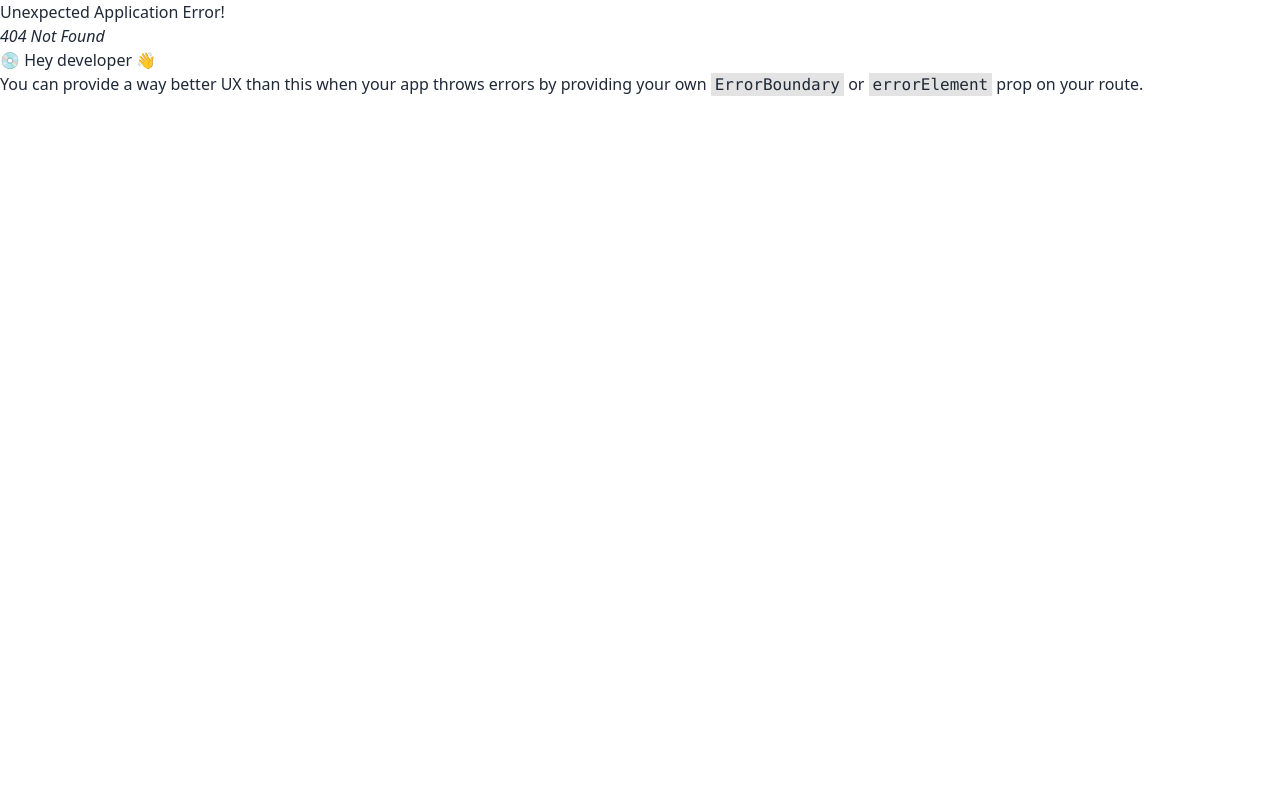
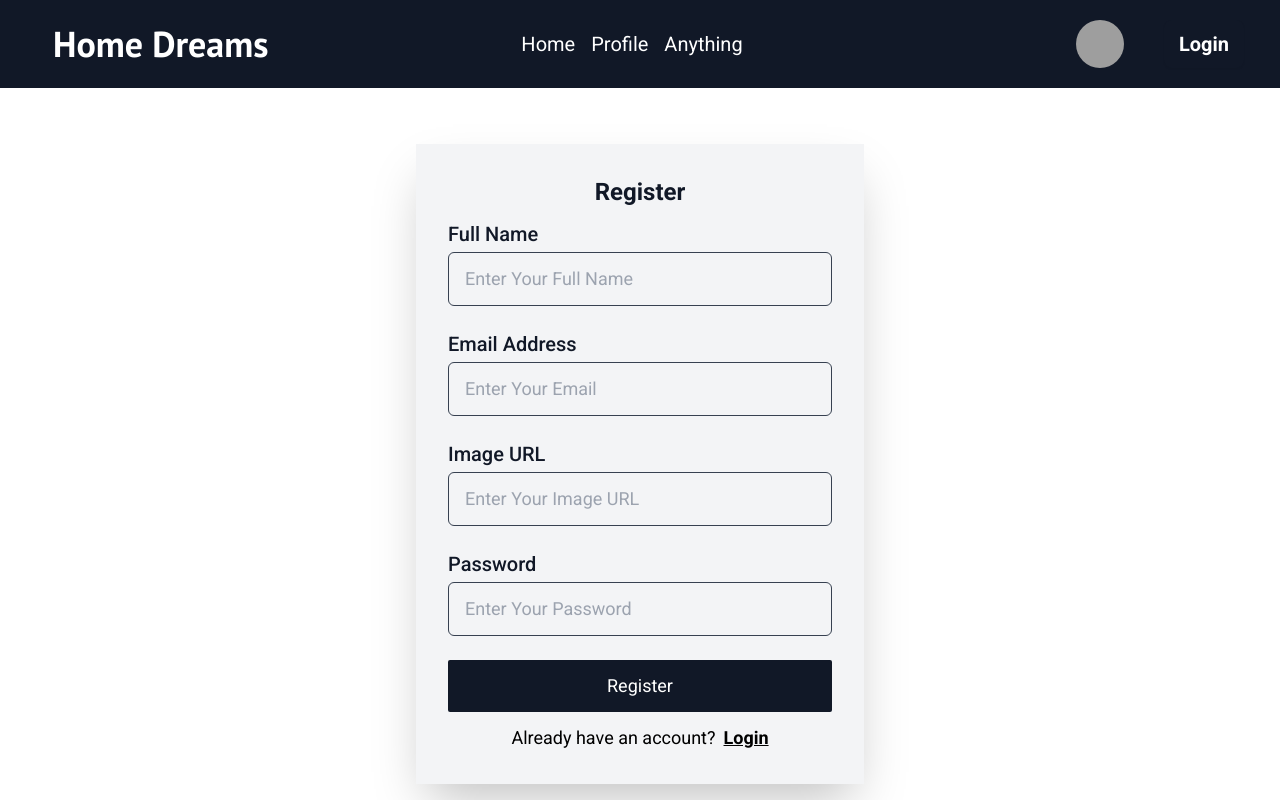
Before and after one commit to AthkiaAdiba/my-ninth-project-repo, a React (Vite) app: page /register in a window 1280 px wide. Before the commit this address had no page. Shown: the top 800 px of the page. Built offline with nearby package versions, Linux system fonts and the light colour scheme; grey boxes are pictures that could not be loaded.

Commit message:
added register page

```diff
--- a/src/pages/Login/Login.jsx
+++ b/src/pages/Login/Login.jsx
@@ -5,21 +5,21 @@ const Login = () => {
     return (
         <div className="mt-36 mb-20">
             <div className="w-full font-roboto mx-auto max-w-md p-8 space-y-3 rounded-none bg-gray-100 text-gray-100 shadow-2xl">
-                <h1 className="text-2xl font-bold text-center text-black">Login</h1>
+                <h1 className="text-2xl font-bold text-center text-gray-900">Login</h1>
                 <form noValidate="" action="" className="space-y-6">
                     <div className="space-y-1 text-lg">
-                        <label htmlFor="username" className="block text-black font-medium text-xl">Email Address</label>
+                        <label htmlFor="username" className="block text-gray-900 font-medium text-xl">Email Address</label>
                         <input type="text" name="username" id="username" placeholder="Enter Your Email" className="w-full px-4 py-3 rounded-md border border-gray-700 bg-gray-100 text-black focus:border-violet-400" />
                     </div>
                     <div className="space-y-1 text-lg">
-                        <label htmlFor="password" className="block text-black font-medium text-xl">Password</label>
+                        <label htmlFor="password" className="block text-gray-900 font-medium text-xl">Password</label>
                         <input type="password" name="password" id="password" placeholder="Enter Your Password" className="w-full px-4 py-3 rounded-md border border-gray-700 bg-gray-100 text-black focus:border-violet-400" />
                     </div>
-                    <button className="block w-full p-3 text-center rounded-sm bg-gray-700 text-white text-lg">Login</button>
+                    <button className="block w-full p-3 text-center rounded-sm bg-gray-900 text-white text-lg">Login</button>
                 </form>
                 <div className="flex items-center pt-4 space-x-1">
                     <div className="flex-1 h-px sm:w-16 bg-gray-700"></div>
-                    <p className="px-3 text-black text-lg font-medium">Or Login With</p>
+                    <p className="px-3 text-gray-900 text-lg font-medium">Or Login With</p>
                     <div className="flex-1 h-px sm:w-16 bg-gray-700"></div>
                 </div>
                 <div className="space-y-5">
@@ -37,7 +37,7 @@ const Login = () => {
                     </div>
                 </div>
                <p className="text-lg font-normal text-center sm:px-6 text-black">Do not have an account?
-                    <Link className="underline ml-2 font-semibold">Register</Link>
+                    <Link to='/register' className="underline ml-2 font-semibold">Register</Link>
                 </p>
             </div>
         </div>
--- /dev/null
+++ b/src/pages/Register/Register.jsx
@@ -0,0 +1,35 @@
+import { Link } from "react-router-dom";
+
+const Register = () => {
+    return (
+        <div className="mt-36 mb-20">
+            <div className="w-full font-roboto mx-auto max-w-md p-8 space-y-3 rounded-none bg-gray-100 text-gray-100 shadow-2xl">
+                <h1 className="text-2xl font-bold text-center text-gray-900">Register</h1>
+                <form className="space-y-6">
+                    <div className="space-y-1 text-lg">
+                        <label htmlFor="username" className="block text-gray-900 font-medium text-xl">Full Name</label>
+                        <input type="text" name="username" placeholder="Enter Your Full Name" className="w-full px-4 py-3 rounded-md border border-gray-700 bg-gray-100 text-black focus:border-violet-400" />
+                    </div>
+                    <div className="space-y-1 text-lg">
+                        <label htmlFor="username" className="block text-gray-900 font-medium text-xl">Email Address</label>
+                        <input type="text" name="name" placeholder="Enter Your Email" className="w-full px-4 py-3 rounded-md border border-gray-700 bg-gray-100 text-black focus:border-violet-400" />
+                    </div>
+                    <div className="space-y-1 text-lg">
+                        <label className="block text-gray-900 font-medium text-xl">Image URL</label>
+                        <input type="text" name="image" placeholder="Enter Your Image URL" className="w-full px-4 py-3 rounded-md border border-gray-700 bg-gray-100 text-black focus:border-violet-400" />
+                    </div>
+                    <div className="space-y-1 text-lg">
+                        <label className="block text-gray-900 font-medium text-xl">Password</label>
+                        <input type="password" name="password" placeholder="Enter Your Password" className="w-full px-4 py-3 rounded-md border border-gray-700 bg-gray-100 text-black focus:border-violet-400" />
+                    </div>
+                    <button className="block w-full p-3 text-center rounded-sm bg-gray-900 text-white text-lg">Register</button>
+                </form>
+                <p className="text-lg font-normal text-center sm:px-6 text-black">Already have an account?
+                    <Link to='/login' className="underline ml-2 font-semibold">Login</Link>
+                </p>
+            </div>
+        </div>
+    );
+};
+
+export default Register;
--- a/src/routes/Router.jsx
+++ b/src/routes/Router.jsx
@@ -4,6 +4,7 @@ import Home from "../pages/Home/Home";
 import Profile from "../pages/Profile/Profile";
 import HouseDetails from "../components/HouseDetails/HouseDetails";
 import Login from "../pages/Login/Login";
+import Register from "../pages/Register/Register";
 
 const router = createBrowserRouter([
     {
@@ -26,6 +27,10 @@ const router = createBrowserRouter([
             {
                 path: '/login',
                 element: <Login></Login>
+            },
+            {
+                path: '/register',
+                element: <Register></Register>
             }
         ]
     }
```
